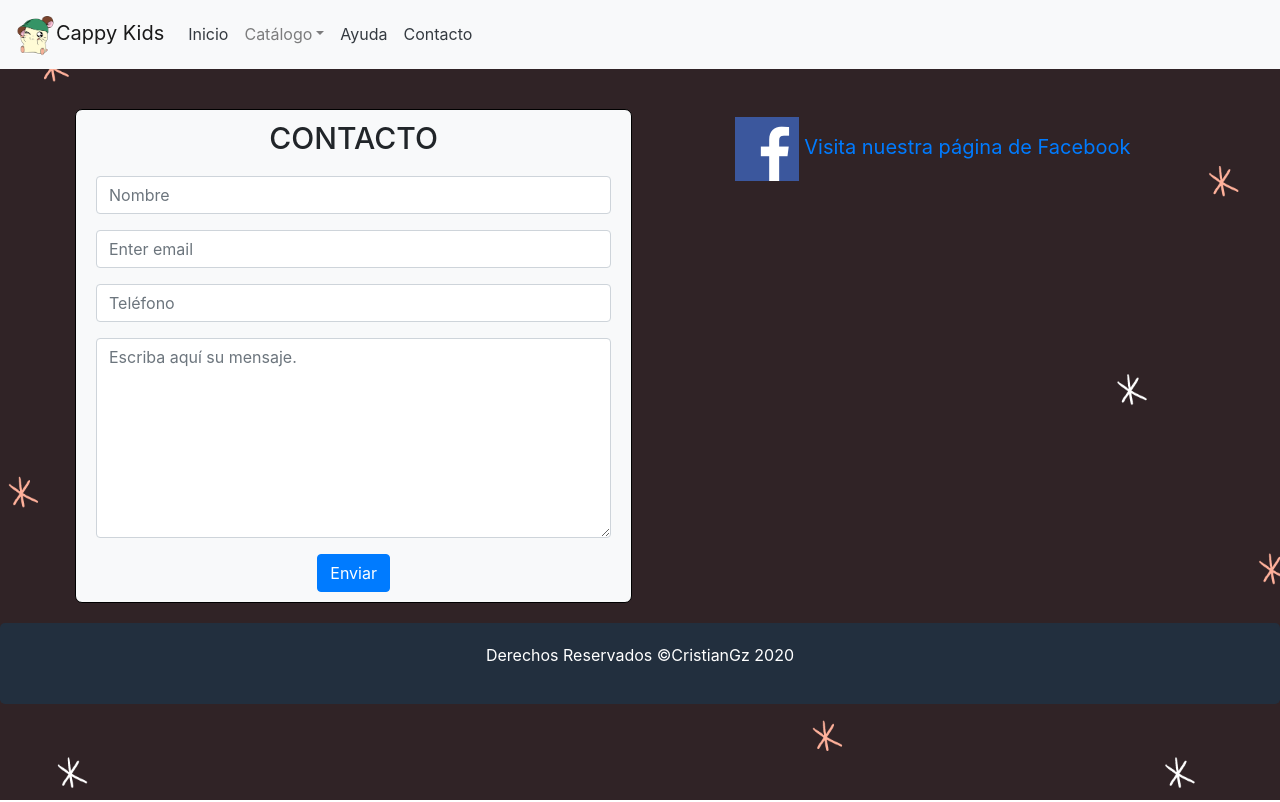
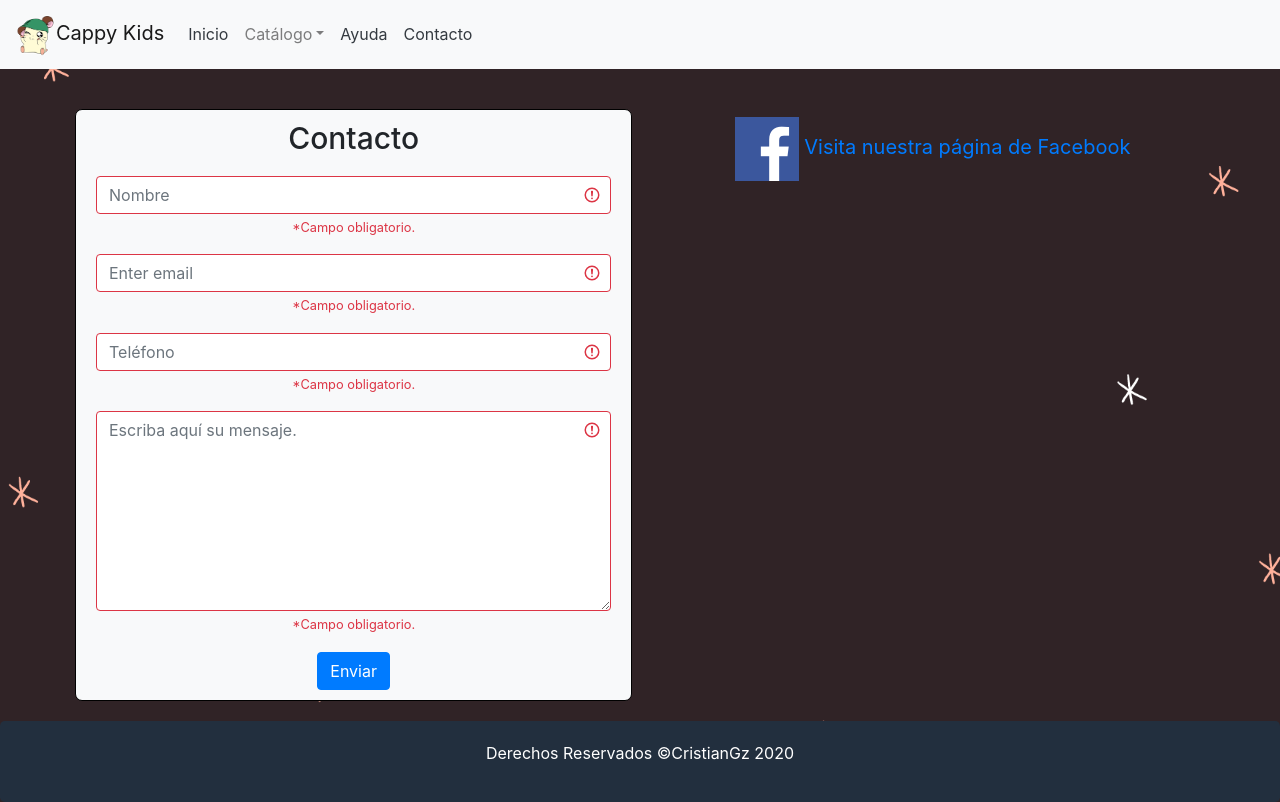
Before and after one commit to criistiian56/ClipTp1_WebCappykids, a plain HTML site: page docs/contacto.html in a window 1280 px wide. Drawn offline with nearby package versions, Linux system fonts and the light colour scheme.

Commit message:
se agrego enlaces internos y modifico el formulario

```diff
--- a/docs/contacto.html
+++ b/docs/contacto.html
@@ -39,22 +39,29 @@
 					<section class="contacto">
 						<div class="container">
 							<div class="row">
-								<form action="#">
+								<form action="#" class="was-validated">
 									<div class="form-group">
 										<hgroup>
-											<h4>CONTACTO</h4>
+											<h4>Contacto</h4>
 										</hgroup>
 										<input type="text" class="form-control" placeholder="Nombre" maxlength="25" id="texto" required>
+										<div class="valid-feedback">Correcto.</div>
+										<div class="invalid-feedback">*Campo obligatorio.</div>
 									</div>
 									<div class="form-group">
-										<input type="email" class="form-control" placeholder="Enter email"
-										id="email">
-										</div>
-									<div class="form-group">
-										<input type="text" class="form-control" name="Telefono" placeholder="Teléfono" maxlength="11" required>
+										<input type="email" class="form-control" placeholder="Enter email" id="email" required>
+										<div class="valid-feedback">Correcto.</div>
+										<div class="invalid-feedback">*Campo obligatorio.</div>
 									</div>
 									<div class="form-group">
-										<textarea name="mensaje" class="form-control" placeholder="Escriba aquí su mensaje." id="" cols="30" rows="10"></textarea>
+										<input type="number" class="form-control" name="Telefono" placeholder="Teléfono" maxlength="11" required>
+										<div class="valid-feedback">Correcto.</div>
+										<div class="invalid-feedback">*Campo obligatorio.</div>
+									</div>
+									<div class="form-group">
+										<textarea name="mensaje" class="form-control" placeholder="Escriba aquí su mensaje." id="" cols="30" rows="10" required></textarea>
+										<div class="valid-feedback">Correcto.</div>
+										<div class="invalid-feedback">*Campo obligatorio.</div>
 									</div>
 									<button type="submit" class="btn btn-primary">Enviar</button>
 								</form>
@@ -71,6 +78,7 @@
 									</li>
 								</ul>
 							</address>
+						</div>
 					</aside>
 				</div>
 			</div>
@@ -78,7 +86,7 @@
 		<footer class="piePagina">
 			<div class="jumbotron" id="pie">
 				<p>Derechos Reservados ©CristianGz 2020</p>
-			  </div>
+			</div>
 		</footer>
 	</div>
 	<script src="https://ajax.googleapis.com/ajax/libs/jquery/3.5.1/jquery.min.js"></script>
```
Also changed, not shown: contacto.html (+15 -8 lines), docs/index.html (+4 -2 lines), index.html (+4 -2 lines).
